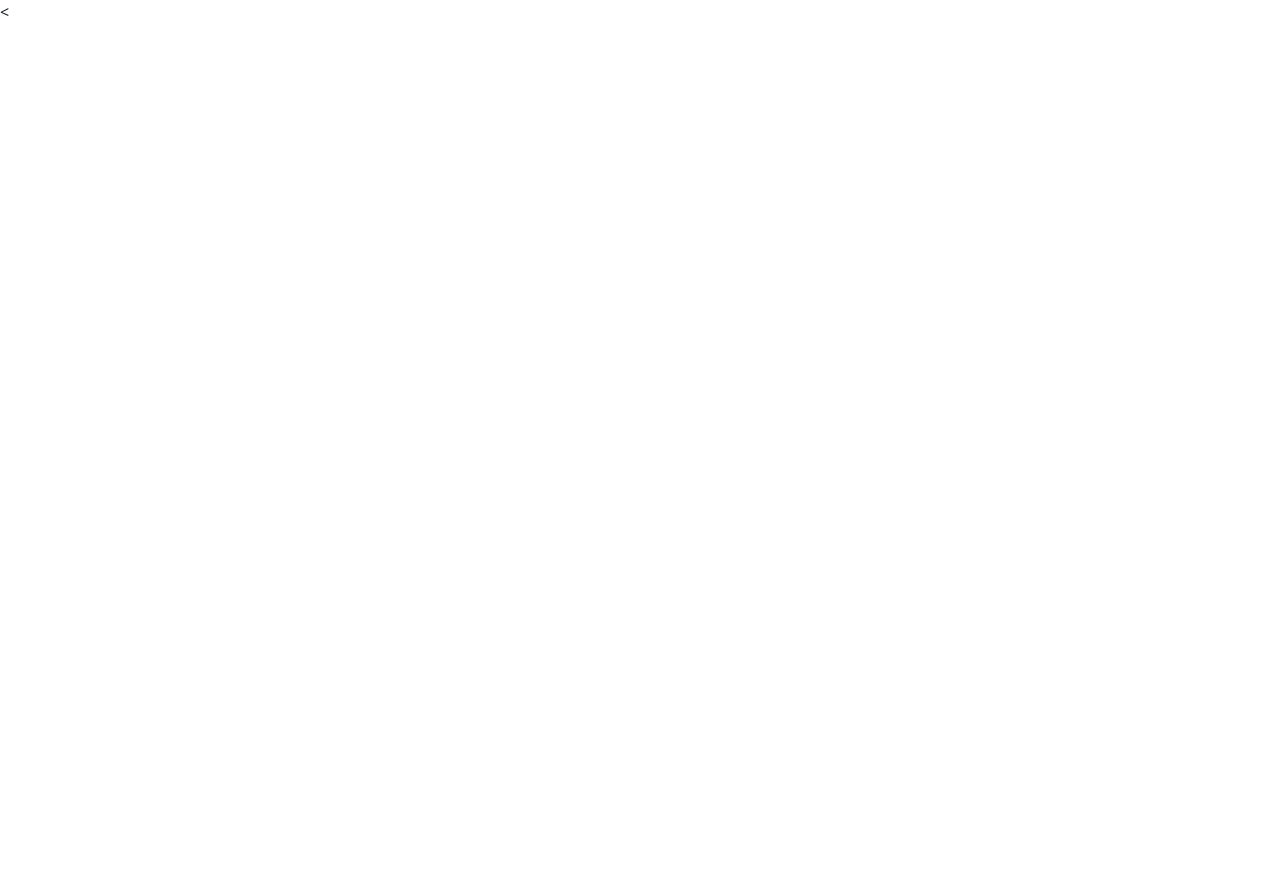
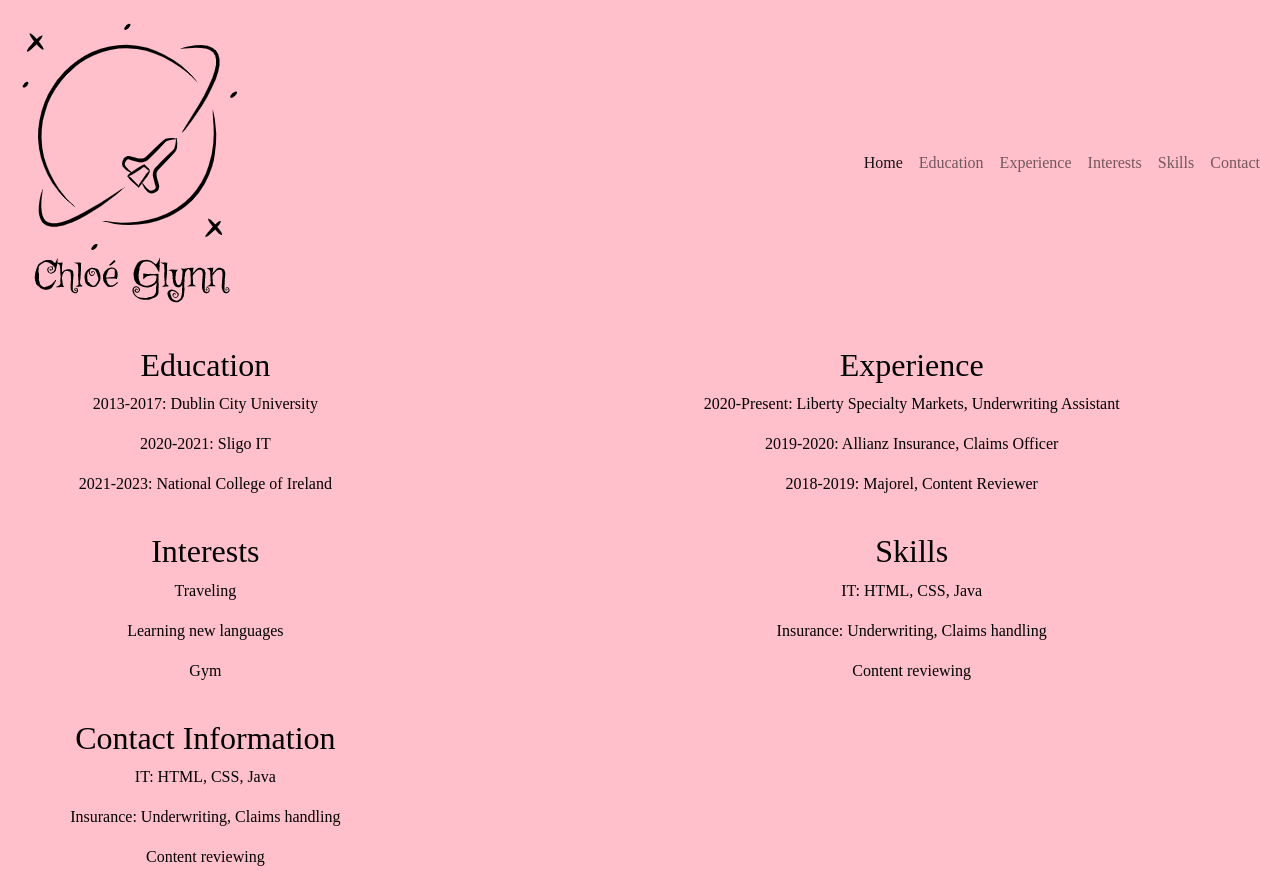
Before and after one commit to cglynn93/mycurriculum, a plain HTML site: page index.html in a window 1280 px wide. Before the commit the page ends 800 px from the top, so only its background shows below. Drawn offline with nearby package versions, Linux system fonts and the light colour scheme.

Commit message:
second commit

```diff
--- a/index.html
+++ b/index.html
@@ -1,8 +1,82 @@
-<<!DOCTYPE html>
+<!DOCTYPE html>
 <html>
-  <head>
-    <title>My curriculum</title>
-    <link href="https://cdn.jsdelivr.net/npm/bootstrap@5.1.3/dist/css/bootstrap.min.css" rel="stylesheet" integrity="sha384-1BmE4kWBq78iYhFldvKuhfTAU6auU8tT94WrHftjDbrCEXSU1oBoqyl2QvZ6jIW3" crossorigin="anonymous">
-    <script src="https://cdn.jsdelivr.net/npm/bootstrap@5.1.3/dist/js/bootstrap.bundle.min.js" integrity="sha384-ka7Sk0Gln4gmtz2MlQnikT1wXgYsOg+OMhuP+IlRH9sENBO0LRn5q+8nbTov4+1p" crossorigin="anonymous"></script>
-    <link rel="stylesheet" href="style/style.css"/>
-  </head>
+	<head>
+		<title>Chloe Glynn</title>
+		<link href="https://cdn.jsdelivr.net/npm/bootstrap@5.1.3/dist/css/bootstrap.min.css" rel="stylesheet" integrity="sha384-1BmE4kWBq78iYhFldvKuhfTAU6auU8tT94WrHftjDbrCEXSU1oBoqyl2QvZ6jIW3" crossorigin="anonymous">
+		<script src="https://cdn.jsdelivr.net/npm/bootstrap@5.1.3/dist/js/bootstrap.bundle.min.js" integrity="sha384-ka7Sk0Gln4gmtz2MlQnikT1wXgYsOg+OMhuP+IlRH9sENBO0LRn5q+8nbTov4+1p" crossorigin="anonymous"></script>
+		<link rel="stylesheet" href="style/style.css"/>
+	</head>
+	<body>
+    <nav class="navbar navbar-expand-lg navbar-light bg-pink">
+    <div class="container-fluid">
+      <a class="navbar-brand" href="#"> <img src="images/Chloelogo.png" height:"30px" alt="Chloe Glynn Profile Picture"/></a>
+      <button class="navbar-toggler" type="button" data-bs-toggle="collapse" data-bs-target="#navbarNav" aria-controls="navbarNav" aria-expanded="false" aria-label="Toggle navigation">
+        <span class="navbar-toggler-icon"></span>
+      </button>
+      <div class="collapse navbar-collapse" id="navbarNav">
+        <ul class="navbar-nav ms-auto">
+          <li class="nav-item">
+            <a class="nav-link active" aria-current="page" href="#">Home</a>
+          </li>
+          <li class="nav-item">
+            <a class="nav-link" href="#">Education</a>
+          </li>
+          <li class="nav-item">
+            <a class="nav-link" href="#">Experience</a>
+          </li>
+          <li class="nav-item">
+            <a class="nav-link" href="#">Interests</a>
+          </li>
+          <li class="nav-item">
+            <a class="nav-link" href="#">Skills</a>
+          </li>
+          <li class="nav-item">
+            <a class="nav-link" href="#">Contact</a>
+          </li>
+        </ul>
+      </div>
+    </div>
+  </nav>
+
+				<div class="row">
+					<div class="col-lg-4 col-sm-5">
+            <h2>Education</h2>
+            <p>2013-2017: Dublin City University</p>
+            <p>2020-2021: Sligo IT</p>
+            <p>2021-2023: National College of Ireland</p>
+					</div>
+					<div class="col-lg-7 col-sm-5">
+            <h2>Experience</h2>
+            <p>2020-Present: Liberty Specialty Markets, Underwriting Assistant</p>
+            <p>2019-2020: Allianz Insurance, Claims Officer</p>
+            <p>2018-2019: Majorel, Content Reviewer</p>
+					</div>
+				</div>
+
+				<div class="row">
+					<div class="col-lg-4 col-sm-5">
+						<h2>Interests</h2>
+            <p>Traveling</p>
+						<p>Learning new languages</p>
+            <p>Gym</p>
+					</div>
+					<div class="col-lg-7 col-sm-5">
+            <h2>Skills</h2>
+            <p>IT: HTML, CSS, Java</p>
+            <p>Insurance: Underwriting, Claims handling</p>
+            <p>Content reviewing</p>
+					</div>
+				</div>
+
+				<div class="row">
+					<div class="col-lg-4 col-sm-2">
+						<h2>Contact Information</h2>
+						<p>IT: HTML, CSS, Java</p>
+						<p>Insurance: Underwriting, Claims handling</p>
+            <p>Content reviewing</p>
+					</div>
+				</div>
+
+		</div>
+	</body>
+</html>
--- a/style/style.css
+++ b/style/style.css
@@ -0,0 +1,22 @@
+body{
+	color:black;
+	font-family:'fantasy';
+	background:pink;
+	text-align: center;
+}
+
+.show{
+	background-color:rgb(122, 190, 218);
+}
+
+.row{
+	margin-top: 20px;
+	min-height:20px;
+	justify-content:space-between;
+}
+
+@media (max-width: 992px) {
+	body {
+	  background-color:white;
+	}
+  }
```
Also changed, not shown: education/about.html (added), images/Chloelogo.png (added), images/myself.jpg (added), skills/resume.html (added), 1 other file.
